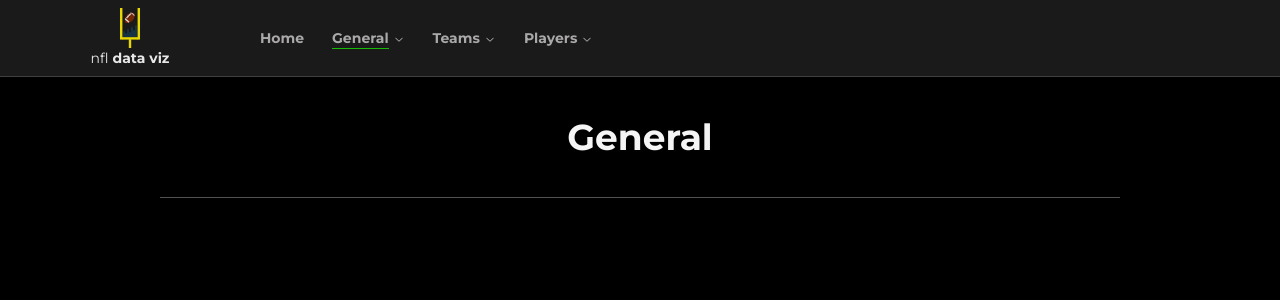
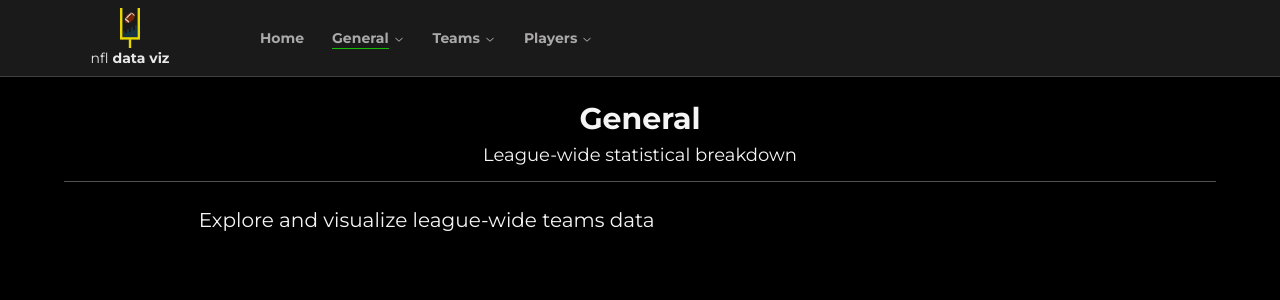
Before and after one commit to gama-gabriel/nfl-data-viz, a Next.js app: page /general in a window 1280 px wide. Shown: the top 300 px of the page. Built offline with nearby package versions, Linux system fonts and the light colour scheme.

Commit message:
added header to general home page

```diff
--- a/src/app/general/page.tsx
+++ b/src/app/general/page.tsx
@@ -3,9 +3,15 @@ import React from "react";
 export default function Home() {
   return (
     <>
-      <div className='flex flex-col w-3/4 justify-center items-center gap-4 border-b border-neutral-600 mx-auto'>
-        <h1 className='text-4xl py-10 font-bold '>General</h1>
-
+      <div className="flex flex-col pt-6 pb-3 w-[90%] justify-center items-center gap-1 border-b border-neutral-600 mx-auto">
+        <h1 className="text-3xl font-bold ">General</h1>
+        <h3 className="text-lg">League-wide statistical breakdown</h3>
+      </div>
+      <div className="flex items-center justify-center">
+        <h2 className="p-6 text-xl">
+          Explore and visualize league-wide teams data
+        </h2>
+        <div className="flex flex-col w-1/3 items-center justify-center"></div>
       </div>
     </>
   );
```
